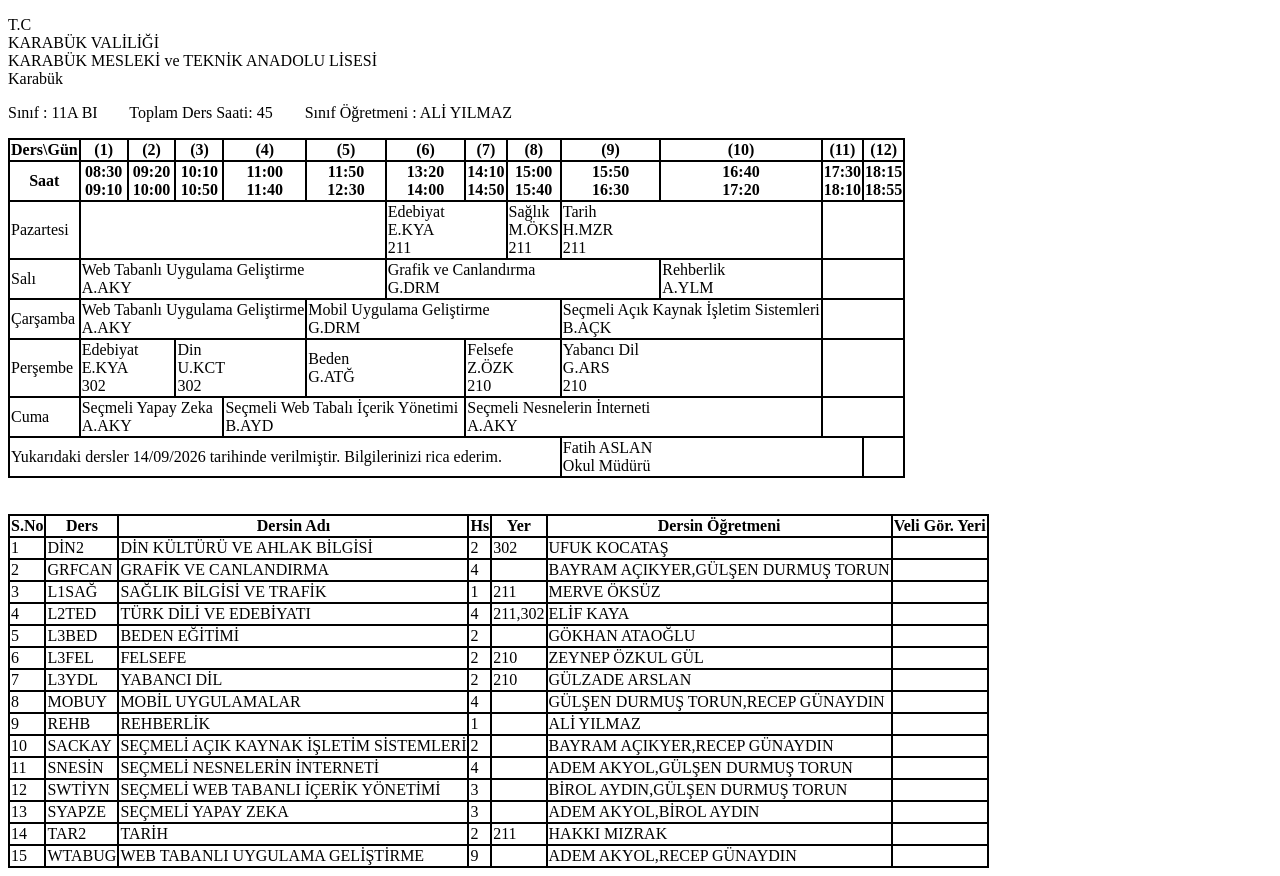
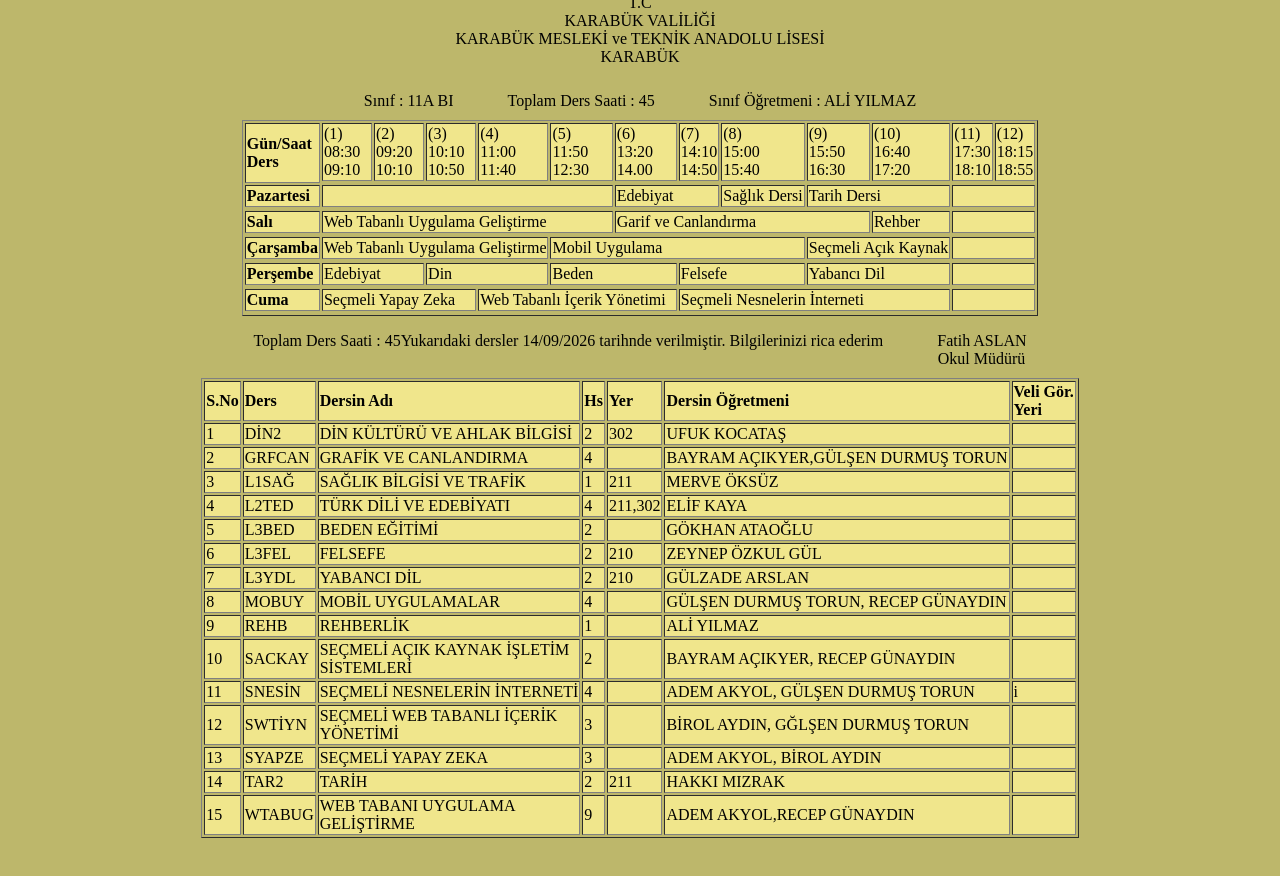
Before and after one commit to JAN22q/WEB_2026, a plain HTML site: page ders-programı.html in a window 1280 px wide. After the commit the page ends 838 px from the top, so only its background shows below. Drawn offline with Linux system fonts and the light colour scheme.

Commit message:
Add files via upload
background colorlı

```diff
--- a/ders-programı.html
+++ b/ders-programı.html
@@ -1,112 +1,123 @@
 <!DOCTYPE html>
-<html lang="tr">
+<html>
     <head>
-<meta charset="UTF-8">
-<title>11A BI Ders Programı</title>
+        <title>
+            DERS PROGRAMI 11/A BİLİŞİM
+        </title>
+
             <style>
-table, td, th { border: 2px solid black; }
-table { border-collapse: collapse; }
+
+                html, body {
+                    margin: 5;
+                    height: 100%;
+                    background-color: darkkhaki;
+                }
+
+                body {
+                    display: flex;
+                    justify-content: center;
+                    align-items: center;
+                    flex-direction: column;
+                }
+
+                p {
+                    text-align: center;
+                    max-width: 1000px;
+                    margin-bottom: 10px;
+                }
+
+
+                td {
+                    background-color: khaki;
+
+                }
             </style>
+
     </head>
     <body>
+        <p> T.C </hr> <br> KARABÜK VALİLİĞİ </hr> <br> KARABÜK MESLEKİ ve TEKNİK ANADOLU LİSESİ </hr> <br> KARABÜK </p>
 
-<p>
-T.C<br>KARABÜK VALİLİĞİ<br>KARABÜK MESLEKİ ve TEKNİK ANADOLU LİSESİ<br>Karabük
-</p>
+        <p> Sınıf : 11A BI <span style="margin-left: 50px;"></span> Toplam Ders Saati : 45 <span style="margin-left: 50px;"></span> Sınıf Öğretmeni : ALİ YILMAZ</p>
 
-<p>Sınıf : 11A BI &nbsp;&nbsp;&nbsp;&nbsp;&nbsp;&nbsp; Toplam Ders Saati: 45 &nbsp;&nbsp;&nbsp;&nbsp;&nbsp;&nbsp; Sınıf Öğretmeni : ALİ YILMAZ</p>
 
-<table>
-<thead>
-<tr>
-<th>Ders\Gün</th>
-<th>(1)</th><th>(2)</th><th>(3)</th><th>(4)</th><th>(5)</th><th>(6)</th>
-<th>(7)</th><th>(8)</th><th>(9)</th><th>(10)</th><th>(11)</th><th>(12)</th>
-</tr>
-<tr>
-<th>Saat</th>
-<th>08:30<br>09:10</th><th>09:20<br>10:00</th><th>10:10<br>10:50</th>
-<th>11:00<br>11:40</th><th>11:50<br>12:30</th><th>13:20<br>14:00</th>
-<th>14:10<br>14:50</th><th>15:00<br>15:40</th><th>15:50<br>16:30</th>
-<th>16:40<br>17:20</th><th>17:30<br>18:10</th><th>18:15<br>18:55</th>
-</tr>
-</thead>
+
+
+
+
+
+        <table border="1px">
+
+                <tr> <td rowspan="2"> <b> Gün/Saat </hr> <br>Ders </b></td> <td>(1) </hr> <br>08:30</hr> <br>09:10</td> <td>(2) </hr> <br>09:20</hr> <br>10:10</td> <td>(3) </hr> <br>10:10</hr> <br>10:50</td> <td>(4) </hr> <br>11:00</hr> <br>11:40</td> <td>(5) </hr> <br>11:50</hr> <br>12:30</td> <td>(6) </hr> <br>13:20</hr> <br>14.00</td> <td>(7) </hr> <br>14:10</hr> <br>14:50</td> <td>(8) </hr> <br>15:00</hr> <br>15:40</td> <td>(9) </hr> <br>15:50</hr> <br>16:30</td> <td>(10) </hr> <br>16:40</hr> <br>17:20</td> <td>(11) </hr> <br>17:30</hr> <br>18:10</td> <td>(12) </hr> <br>18:15</hr> <br>18:55</td></tr>
+
+                <tr> </tr>
+
+                <tr> <td><b> Pazartesi </b></td> <td colspan="5"> </td> <td colspan="2"> Edebiyat </td> <td>Sağlık Dersi</td> <td colspan="2"> Tarih Dersi </td> <td colspan="2"> </td> </tr>
+
+                <tr>  </tr>
+
+                <tr> <td> <b> Salı</b></td> <td colspan="5"> Web Tabanlı Uygulama Geliştirme <td colspan="4"> Garif ve Canlandırma </td> <td> Rehber </td> <td colspan="2"> </td></tr>
+
+                <tr> </tr>
+
+                <tr> <td><b>Çarşamba</b></td> <td colspan="4"> Web Tabanlı Uygulama Geliştirme</td> <td colspan="4"> Mobil Uygulama </td> <td colspan="2"> Seçmeli Açık Kaynak </td> <td colspan="2"> </td></tr>
+
+                <tr>  </tr>
+
+                <tr> <td><b>Perşembe</b></td> <td colspan="2"> Edebiyat</td> <td colspan="2"> Din</td> <td colspan="2"> Beden</td> <td colspan="2"> Felsefe</td> <td colspan="2"> Yabancı Dil</td> <td colspan="2"> </td></tr>
+
+                <tr> </tr>
+
+                <tr> <td><b>Cuma</b></td> <td colspan="3"> Seçmeli Yapay Zeka</td> <td colspan="3"> Web Tabanlı İçerik Yönetimi</td> <td colspan="4"> Seçmeli Nesnelerin İnterneti</td> <td colspan="2"> </td></tr>
+
+                <tr> </tr>
+
+
+
+
+
+        </table>
+
+        <p>Toplam Ders Saati : 45Yukarıdaki dersler 14/09/2026 tarihnde verilmiştir. Bilgilerinizi rica ederim <span style="margin-left: 50px;"></span> Fatih ASLAN </hr> <br> <span style="margin-left: 683px;"></span> Okul Müdürü</p>
+
 
         <tbody>
-<tr>
-<td>Pazartesi</td>
-<td colspan="5"></td>
-<td colspan="2">Edebiyat<br>E.KYA<br>211</td>
-<td>Sağlık<br>M.ÖKS<br>211</td>
-<td colspan="2">Tarih<br>H.MZR<br>211</td>
-<td colspan="2"></td>
-</tr>
-<tr>
-<td>Salı</td>
-<td colspan="5">Web Tabanlı Uygulama Geliştirme <br>A.AKY</td>
-<td colspan="4">Grafik ve Canlandırma<br>G.DRM</td>
-<td>Rehberlik<br>A.YLM</td>
-<td colspan="2"></td>
-</tr>
-<tr>
-<td>Çarşamba</td>
-<td colspan="4">Web Tabanlı Uygulama Geliştirme<br>A.AKY</td>
-<td colspan="4">Mobil Uygulama Geliştirme<br>G.DRM</td>
-<td colspan="2">Seçmeli Açık Kaynak İşletim Sistemleri<br>B.AÇK</td>
-<td colspan="2"></td>
-</tr>
-<tr>
-<td>Perşembe</td>
-<td colspan="2">Edebiyat<br>E.KYA<br>302</td>
-<td colspan="2">Din<br>U.KCT<br>302</td>
-<td colspan="2">Beden<br>G.ATĞ</td>
-<td colspan="2">Felsefe<br>Z.ÖZK<br>210</td>
-<td colspan="2">Yabancı Dil<br>G.ARS<br>210</td>
-<td colspan="2"></td>
-</tr>
-<tr>
-<td>Cuma</td>
-<td colspan="3">Seçmeli Yapay Zeka <br>A.AKY</td>
-<td colspan="3">Seçmeli Web Tabalı İçerik Yönetimi<br>B.AYD</td>
-<td colspan="4">Seçmeli Nesnelerin İnterneti<br>A.AKY</td>
-<td colspan="2"></td>
-</tr>
+
+            <table border="1px">
+                <tr> <td><b> S.No </b></td> <td> <b> Ders </b> </td> <td> <b> Dersin Adı </b>  </td> <td> <b> Hs </b> </td> <td> <b>Yer </b> </td> <td> <b> Dersin Öğretmeni </b>  </td> <td> <b> Veli Gör. </hr> <br> Yeri </b>  </td></tr>
+
+                <tr> <td>1</td> <td> DİN2 </td> <td> DİN KÜLTÜRÜ VE AHLAK BİLGİSİ  </td> <td> 2</td> <td> 302 </td> <td> UFUK KOCATAŞ </td> <td>  </td></tr>
+
+                <tr> <td>2</td> <td> GRFCAN </td> <td> GRAFİK VE CANLANDIRMA </td> <td> 4</td> <td>  </td> <td> BAYRAM AÇIKYER,GÜLŞEN DURMUŞ TORUN </td> <td>  </td></tr>
+
+                <tr> <td>3</td> <td> L1SAĞ </td> <td> SAĞLIK BİLGİSİ VE TRAFİK </td> <td> 1</td> <td> 211 </td> <td> MERVE ÖKSÜZ </td> <td>  </td></tr>
+
+                <tr> <td>4</td> <td> L2TED </td> <td> TÜRK DİLİ VE EDEBİYATI </td> <td> 4</td> <td> 211,302 </td> <td> ELİF KAYA </td> <td>  </td></tr>
+
+                <tr> <td>5</td> <td> L3BED </td> <td> BEDEN EĞİTİMİ </td> <td> 2</td> <td>  </td> <td> GÖKHAN ATAOĞLU </td> <td>  </td></tr>
+
+                <tr> <td>6</td> <td> L3FEL </td> <td> FELSEFE </td> <td> 2</td> <td> 210 </td> <td> ZEYNEP ÖZKUL GÜL </td> <td>  </td></tr>
+
+                <tr> <td>7</td> <td> L3YDL </td> <td> YABANCI DİL </td> <td> 2</td> <td> 210 </td> <td> GÜLZADE ARSLAN </td> <td>  </td></tr>
+
+                <tr> <td>8</td> <td> MOBUY </td> <td> MOBİL UYGULAMALAR </td> <td> 4</td> <td>  </td> <td> GÜLŞEN DURMUŞ TORUN, RECEP GÜNAYDIN </td> <td>  </td></tr>
+
+                <tr> <td>9</td> <td> REHB </td> <td> REHBERLİK </td> <td> 1</td> <td>  </td> <td> ALİ YILMAZ </td> <td>  </td></tr>
+
+                <tr> <td>10</td> <td> SACKAY </td> <td> SEÇMELİ AÇIK KAYNAK İŞLETİM </hr> <br> SİSTEMLERİ</td> <td> 2</td> <td>  </td> <td> BAYRAM AÇIKYER, RECEP GÜNAYDIN </td> <td> </td></tr>
+
+                <tr> <td>11</td> <td> SNESİN </td> <td> SEÇMELİ NESNELERİN İNTERNETİ </td> <td> 4</td> <td>  </td> <td> ADEM AKYOL, GÜLŞEN DURMUŞ TORUN </td> <td>  i</td></tr>
+
+                <tr> <td>12</td> <td> SWTİYN </td> <td> SEÇMELİ WEB TABANLI İÇERİK </hr> <br>YÖNETİMİ </td> <td> 3</td> <td>  </td> <td> BİROL AYDIN, GĞLŞEN DURMUŞ TORUN </td> <td>  </td></tr>
+
+                <tr> <td>13</td> <td> SYAPZE </td> <td> SEÇMELİ YAPAY ZEKA </td> <td> 3</td> <td>  </td> <td> ADEM AKYOL, BİROL AYDIN </td> <td>  </td></tr>
+
+                <tr> <td>14</td> <td> TAR2 </td> <td> TARİH </td> <td> 2</td> <td> 211 </td> <td> HAKKI MIZRAK </td> <td>  </td></tr>
+
+                <tr> <td>15</td> <td> WTABUG </td> <td> WEB TABANI UYGULAMA </hr> <br>GELİŞTİRME </td> <td> 9</td> <td>  </td> <td> ADEM AKYOL,RECEP GÜNAYDIN </td> <td></td></tr>
+            </table>
+
         </tbody>
 
-<tfoot>
-<tr>
-<td colspan="9">Yukarıdaki dersler 14/09/2026 tarihinde verilmiştir. Bilgilerinizi rica ederim.</td>
-<td colspan="3">Fatih ASLAN<br>Okul Müdürü</td>
-</tr>
-</tfoot>
-</table>
-
-<br><br>
-
-<table>
-<thead>
-<tr>
-<th>S.No</th><th>Ders</th><th>Dersin Adı</th><th>Hs</th><th>Yer</th><th>Dersin Öğretmeni</th><th>Veli Gör. Yeri</th>
-</tr>
-</thead>
-<tbody>
-<tr><td>1</td><td>DİN2</td><td>DİN KÜLTÜRÜ VE AHLAK BİLGİSİ</td><td>2</td><td>302</td><td>UFUK KOCATAŞ</td><td></td></tr>
-<tr><td>2</td><td>GRFCAN</td><td>GRAFİK VE CANLANDIRMA</td><td>4</td><td></td><td>BAYRAM AÇIKYER,GÜLŞEN DURMUŞ TORUN</td><td></td></tr>
-<tr><td>3</td><td>L1SAĞ</td><td>SAĞLIK BİLGİSİ VE TRAFİK</td><td>1</td><td>211</td><td>MERVE ÖKSÜZ</td><td></td></tr>
-<tr><td>4</td><td>L2TED</td><td>TÜRK DİLİ VE EDEBİYATI</td><td>4</td><td>211,302</td><td>ELİF KAYA</td><td></td></tr>
-<tr><td>5</td><td>L3BED</td><td>BEDEN EĞİTİMİ</td><td>2</td><td></td><td>GÖKHAN ATAOĞLU</td><td></td></tr>
-<tr><td>6</td><td>L3FEL</td><td>FELSEFE</td><td>2</td><td>210</td><td>ZEYNEP ÖZKUL GÜL</td><td></td></tr>
-<tr><td>7</td><td>L3YDL</td><td>YABANCI DİL</td><td>2</td><td>210</td><td>GÜLZADE ARSLAN</td><td></td></tr>
-<tr><td>8</td><td>MOBUY</td><td>MOBİL UYGULAMALAR</td><td>4</td><td></td><td>GÜLŞEN DURMUŞ TORUN,RECEP GÜNAYDIN</td><td></td></tr>
-<tr><td>9</td><td>REHB</td><td>REHBERLİK</td><td>1</td><td></td><td>ALİ YILMAZ</td><td></td></tr>
-<tr><td>10</td><td>SACKAY</td><td>SEÇMELİ AÇIK KAYNAK İŞLETİM SİSTEMLERİ</td><td>2</td><td></td><td>BAYRAM AÇIKYER,RECEP GÜNAYDIN</td><td></td></tr>
-<tr><td>11</td><td>SNESİN</td><td>SEÇMELİ NESNELERİN İNTERNETİ</td><td>4</td><td></td><td>ADEM AKYOL,GÜLŞEN DURMUŞ TORUN</td><td></td></tr>
-<tr><td>12</td><td>SWTİYN</td><td>SEÇMELİ WEB TABANLI İÇERİK YÖNETİMİ</td><td>3</td><td></td><td>BİROL AYDIN,GÜLŞEN DURMUŞ TORUN</td><td></td></tr>
-<tr><td>13</td><td>SYAPZE</td><td>SEÇMELİ YAPAY ZEKA</td><td>3</td><td></td><td>ADEM AKYOL,BİROL AYDIN</td><td></td></tr>
-<tr><td>14</td><td>TAR2</td><td>TARİH</td><td>2</td><td>211</td><td>HAKKI MIZRAK</td><td></td></tr>
-<tr><td>15</td><td>WTABUG</td><td>WEB TABANLI UYGULAMA GELİŞTİRME</td><td>9</td><td></td><td>ADEM AKYOL,RECEP GÜNAYDIN</td><td></td></tr>
-</tbody>
-</table>
 
     </body>
 </html>
```
Lines whose indentation alone changed are shown as unchanged.
